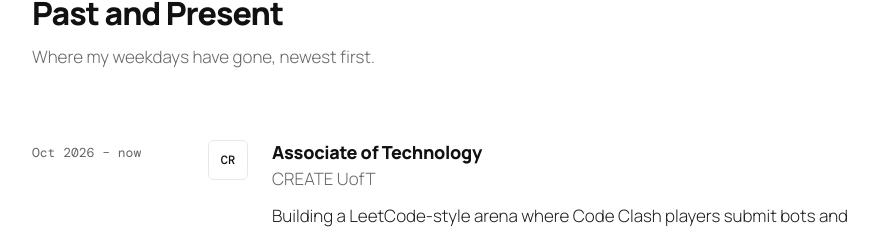
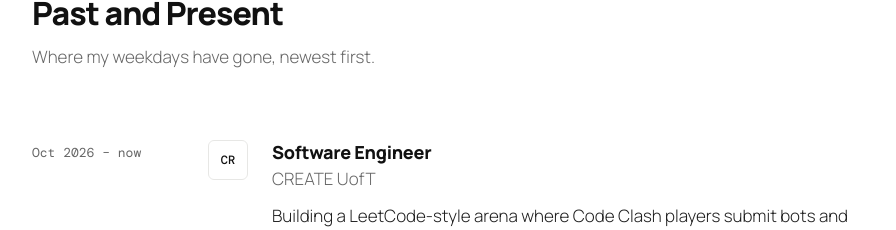
Before and after one commit to AlirezaPrz/AlirezaPrz.github.io, a Next.js app: page / in a window 1280 px wide. Shown: the part 831-1061 px from the top of the page, without its empty margins (80-976 px from the left). Built offline with nearby package versions, Linux system fonts and the light colour scheme; no server answers.

Commit message:
fix: update CREATE UofT role to Software Engineer

```diff
--- a/data/experience.ts
+++ b/data/experience.ts
@@ -10,7 +10,7 @@ import type { Experience } from "./types"
 export const experience: Experience[] = [
   {
     company: "CREATE UofT",
-    role: "Associate of Technology",
+    role: "Software Engineer",
     start: "2026-10",
     end: "present",
     monogram: "CR",
```
